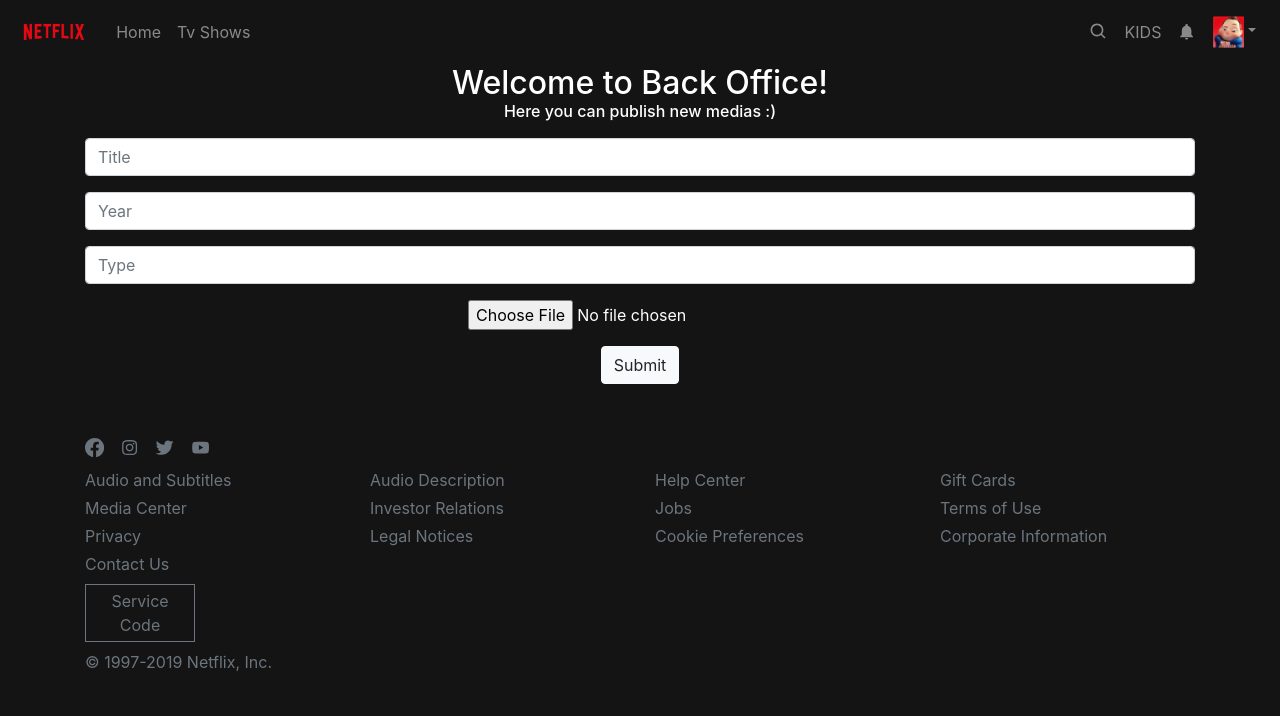
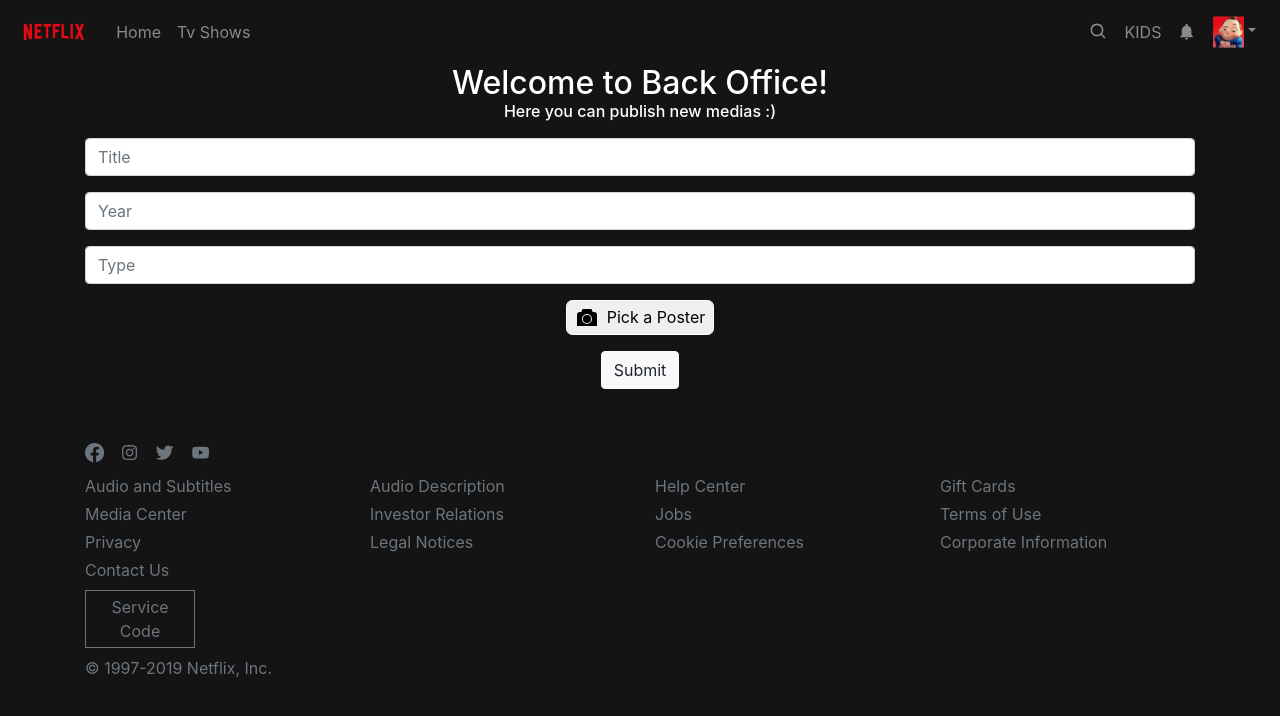
Before and after one commit to yasirozdemir/netflix-clone-v3, a React (Create React App) app: page /backoffice in a window 1280 px wide. Shown: the top 716 px of the page. Built offline with nearby package versions, Linux system fonts and the light colour scheme; no server answers.

Commit message:
backoffice update :100:

```diff
--- a/src/components/BackOffice.jsx
+++ b/src/components/BackOffice.jsx
@@ -1,4 +1,4 @@
-import { useState } from "react";
+import { useRef, useState } from "react";
 import { Alert, Button, Col, Container, Form, Row } from "react-bootstrap";
 
 const BackOffice = () => {
@@ -6,8 +6,14 @@
   const [year, setYear] = useState("");
   const [type, setType] = useState("");
   const [imgData, setImgData] = useState(null);
+  const [imgName, setImgName] = useState(null);
   const [isError, setIsError] = useState(false);
   const [errMsg, setErrMsg] = useState("");
+
+  const inputRef = useRef(null);
+  const imitateInputTypeFile = () => {
+    inputRef.current.click();
+  };
 
   const url = process.env.REACT_APP_API_URL;
 
@@ -62,6 +68,7 @@
     const imgData = new FormData();
     imgData.append("poster", img);
     setImgData(imgData);
+    setImgName(img.name);
   };
 
   const handleSubmit = (e) => {
@@ -108,12 +115,27 @@
               />
             </Form.Group>
             <Form.Group className="mb-3">
+              <button
+                type="button"
+                onClick={imitateInputTypeFile}
+                style={{
+                  border: "1px solid white",
+                  padding: "0.25rem 0.5rem",
+                  borderRadius: "0.4rem",
+                }}
+              >
+                <svg viewBox="0 0 24 24" width="24" height="24">
+                  <path d="M16 13a4 4 0 11-4-4 4 4 0 014 4zm6-4v11H2V9a3 3 0 013-3h1.3l1.2-3h9l1.2 3H19a3 3 0 013 3zm-5 4a5 5 0 10-5 5 5 5 0 005-5z"></path>
+                </svg>
+                <span className="ml-2">Pick a Poster</span>
+              </button>
+              <p className="text-success">{imgName}</p>
               <input
                 type="file"
-                // className="d-none"
+                className="d-none"
                 id="avatar"
                 name="avatar"
-                // ref={inputRef}
+                ref={inputRef}
                 accept="image/png, image/jpeg"
                 onChange={handleFileChange}
               ></input>
```
